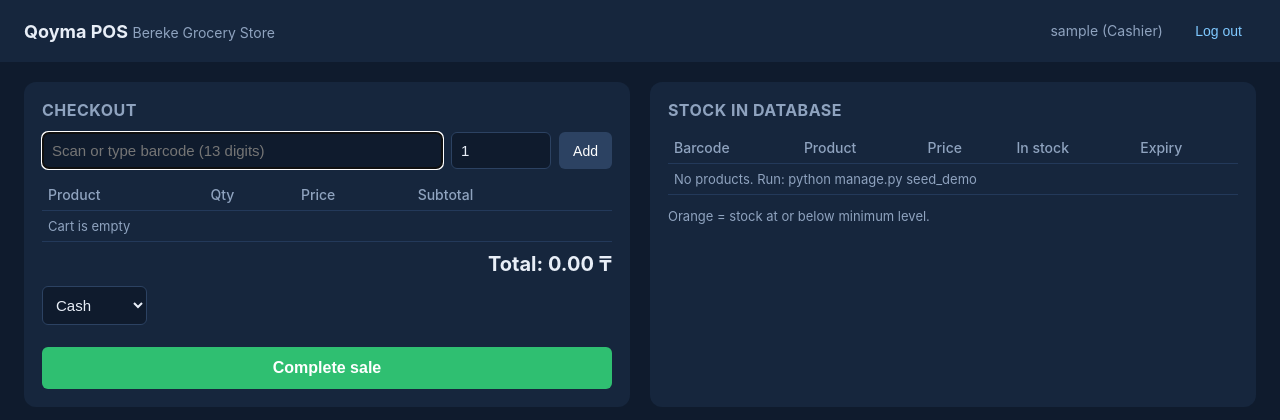
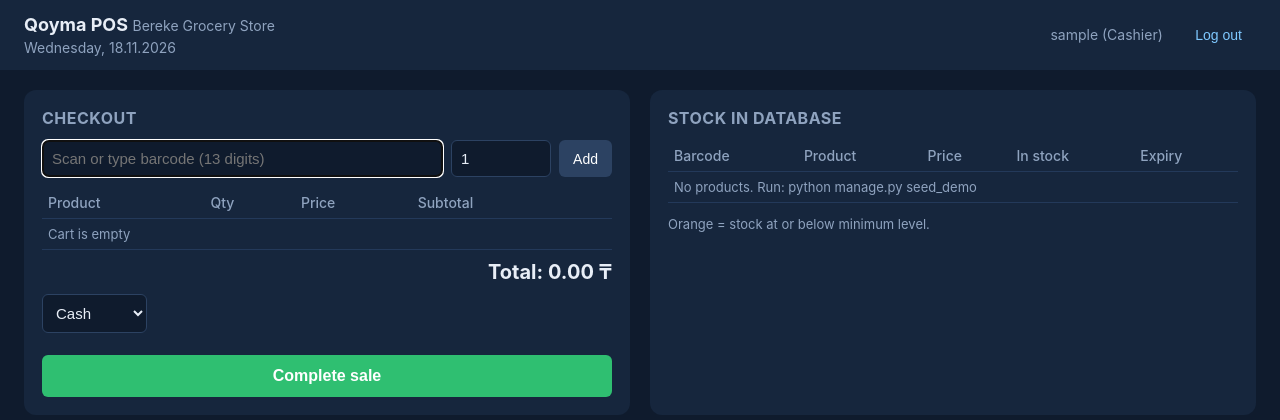
Before and after one commit to KKanich/qoyma-erp, a Django app: page / in a window 1280 px wide. Shown: the top 420 px of the page. Run offline with Django 4.2, Linux system fonts and the light colour scheme; the visitor is signed in with stand-in values (Sample User, id 1); data that the repository does not hold is empty.

Commit message:
Show day of week and date in POS header

```diff
--- a/store/templates/store/pos.html
+++ b/store/templates/store/pos.html
@@ -9,7 +9,10 @@
 </head>
 <body>
 <header>
-  <div><b>Qoyma POS</b> <span>Bereke Grocery Store</span></div>
+  <div>
+    <b>Qoyma POS</b> <span>Bereke Grocery Store</span>
+    <div style="font-size: 14px; color: #8fa3bf; margin-top: 4px;">{% now "l, d.m.Y" %}</div>
+  </div>
   <div>
     <span>{{ request.user.username }} ({{ request.user.role }})</span>
     {% if request.user.role != 'Cashier' %}<a href="/products/">Products</a><a href="/receive/">Receive stock</a><a href="/report/">Daily report</a><a href="/api/alerts/">Alerts</a><a href="/admin/">Admin panel</a>{% endif %}
```
